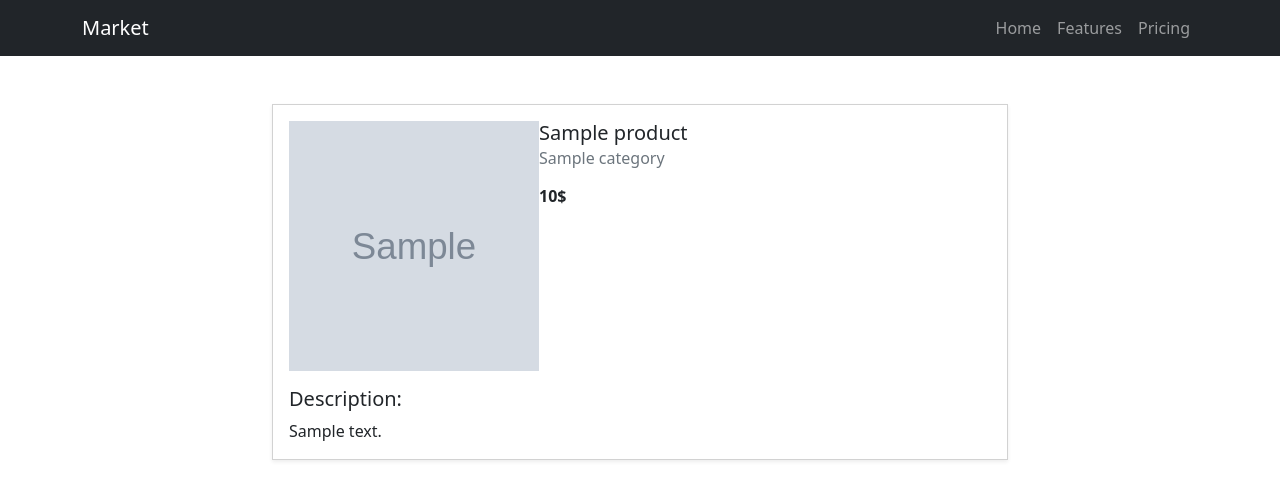
After one commit to UralbekXD/labwork_13_uralbek_yergenov, a Django app: template src/products/templates/products/product_detail.html in a window 1280 px wide. The commit adds this page. Shown: the top 500 px of the page. Run offline with Django 4.2, Linux system fonts and the light colour scheme; the template is opened without the code that fills it: most values are stand-ins (such as "Sample title", 1, 10 or a date in 2020); grey boxes marked "Sample" are stand-in pictures; parts of the project's set-up code (start-up, migrations or seed data) failed here and were passed over; some libraries are stand-ins or nearby versions.

Commit message:
Добавить возможность посмотреть все о продукте
 - Исправить путь к статическим файлам в корне проекта
 - Изменить высоту продукта на главной странице
 - Добавить шаблон для просматра конкретного продукта
 - Добавить представление просмотра продукта
 - Добавить стили к шаблону просмотра продукта
 - Добавить импорт в файле __init__ для product view
 - Добавить ссылку на продукт

```diff
--- a/src/core/settings.py
+++ b/src/core/settings.py
@@ -122,7 +122,7 @@ USE_TZ = True
 
 STATIC_URL = 'static/'
 STATICFILES_DIRS = [
-    BASE_DIR / 'static/'
+    BASE_DIR / 'static',
 ]
 
 # Default primary key field type
--- a/src/products/templates/products/includes/card.html
+++ b/src/products/templates/products/includes/card.html
@@ -8,7 +8,7 @@
                 <div class="amount">Цена</div>
                 <div class="price">{{ product.price }}$</div>
             </div>
-            <a href="#" class="stretched-link"></a>
+            <a href="{% url 'product_detail' product.pk %}" class="stretched-link"></a>
         </div>
     </div>
 </div>
--- a/src/products/templates/products/index.html
+++ b/src/products/templates/products/index.html
@@ -6,7 +6,7 @@
 {% endblock %}
 
 {% block extra_css %}
-    <link rel="stylesheet" href="../static/css/card.css">
+    <link rel="stylesheet" href="{% static 'css/card.css' %}">
 {% endblock %}
 
 {% block content %}
@@ -20,7 +20,6 @@
                     {% include 'products/includes/card.html' %}
                 {% endfor %}
             </div>
-
         </div>
     </div>
 {% endblock %}
--- /dev/null
+++ b/src/products/templates/products/product_detail.html
@@ -0,0 +1,32 @@
+{% extends 'base.html' %}
+{% load static %}
+
+{% block title %}
+    Home
+{% endblock %}
+
+{% block extra_css %}
+    <link rel="stylesheet" href="{% static 'css/product_detail.css' %}">
+{% endblock %}
+
+{% block content %}
+    <div class="row gy-5 justify-content-center">
+        <div class="col-12 col-lg-8">
+            <div class="card rounded-0 shadow-sm">
+                <div class="card-body">
+                    <div class="wrapper d-flex mb-3">
+                        <img class="image" src="{{ product.image }}" alt="product image">
+                        <div class="info">
+                            <h5 class="card-title">{{ product.title }}</h5>
+                            <h6 class="card-subtitle text-muted mb-3">{{ product.category }}</h6>
+                            <p class="fw-bold">{{ product.price }}$</p>
+                        </div>
+                    </div>
+
+                    <h5>Description:</h5>
+                    <div class="card-text">{{ product.description }}</div>
+                </div>
+            </div>
+        </div>
+    </div>
+{% endblock %}
--- a/src/products/urls.py
+++ b/src/products/urls.py
@@ -1,8 +1,11 @@
 from django.urls import path
 
 from .views import index
+from .views import product_detail
+
 
 urlpatterns = [
     path('', index, name='index'),
     path('products/', index, name='products'),
+    path('product/<int:pk>', product_detail, name='product_detail'),
 ]
--- a/src/products/views/__init__.py
+++ b/src/products/views/__init__.py
@@ -1 +1,2 @@
 from .index import *
+from .product import *
--- a/src/products/views/index.py
+++ b/src/products/views/index.py
@@ -5,7 +5,6 @@ from ..models import Product
 
 def index(request):
     products = Product.objects.filter(amount__gt=0).order_by('category', 'title')
-    print(Product.CategoryChoices.choices)
     return render(request, 'products/index.html', context={
         'products': products,
         'categories': Product.CategoryChoices.choices,
--- a/src/static/css/card.css
+++ b/src/static/css/card.css
@@ -1,3 +1,3 @@
 .card-img {
-    height: 200px;
+    height: 250px;
 }
--- /dev/null
+++ b/src/static/css/product_detail.css
@@ -0,0 +1,4 @@
+.image {
+    width: 250px;
+    height: 250px;
+}
```
Also changed, not shown: src/products/views/product.py (added, +10 -0 lines).
